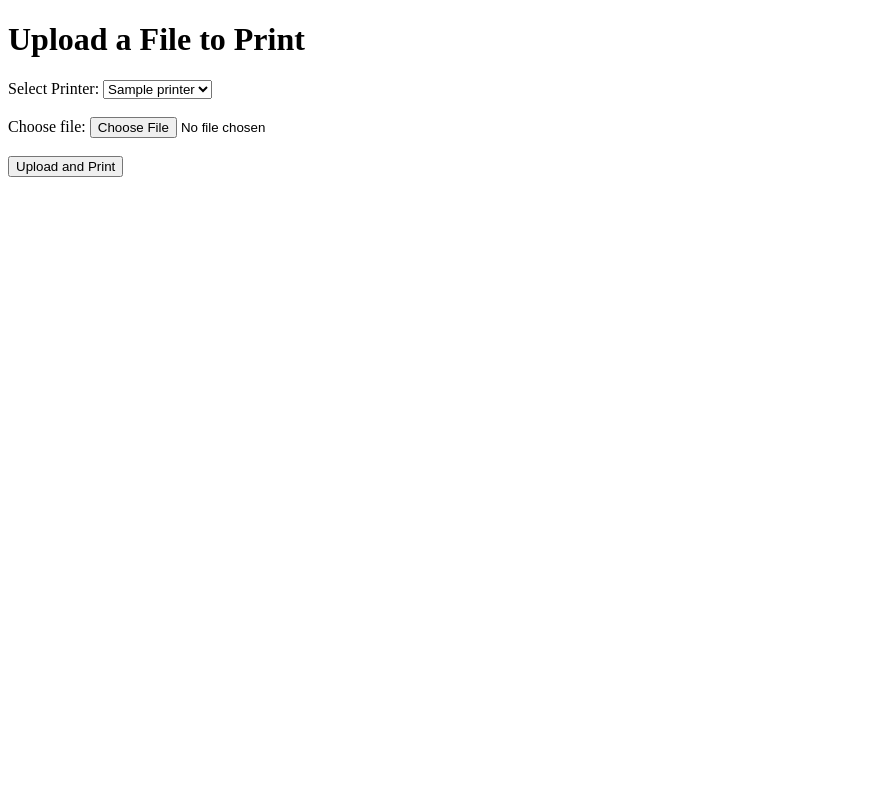
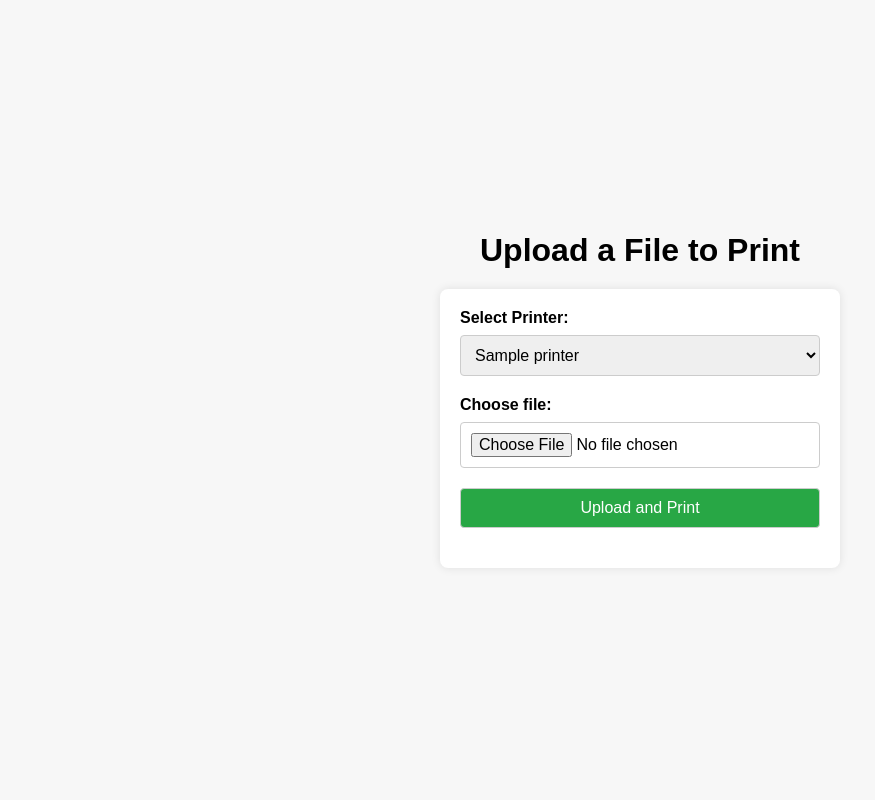
Before and after one commit to tvandera/web-print, a Flask app: template templates/upload.html in a window 1280 px wide. Shown: the whole page, without its empty margins (0-875 px from the left). Run offline with Flask 3, Linux system fonts and the light colour scheme; the template is opened without the code that fills it: most values are stand-ins (such as "Sample title", 1, 10 or a date in 2020).

Commit message:
updated upload

```diff
--- a/templates/upload.html
+++ b/templates/upload.html
@@ -2,9 +2,96 @@
 <html lang="en">
 <head>
     <meta charset="utf-8">
+    <meta name="viewport" content="width=device-width, initial-scale=1.0">
     <title>File Upload and Print</title>
+    <style>
+        /* Basic Reset */
+        * {
+            margin: 0;
+            padding: 0;
+            box-sizing: border-box;
+        }
+
+        body {
+            font-family: Arial, sans-serif;
+            padding: 20px;
+            background-color: #f7f7f7;
+            display: flex;
+            justify-content: center;
+            align-items: center;
+            height: 100vh;
+        }
+
+        h1 {
+            text-align: center;
+            margin-bottom: 20px;
+        }
+
+        form {
+            background-color: white;
+            padding: 20px;
+            border-radius: 8px;
+            box-shadow: 0 0 10px rgba(0, 0, 0, 0.1);
+            max-width: 100%;
+            width: 400px;
+        }
+
+        label {
+            display: block;
+            margin-bottom: 8px;
+            font-weight: bold;
+        }
+
+        select,
+        input[type="file"],
+        input[type="submit"] {
+            width: 100%;
+            padding: 10px;
+            margin-bottom: 20px;
+            border: 1px solid #ccc;
+            border-radius: 4px;
+            font-size: 16px;
+        }
+
+        input[type="submit"] {
+            background-color: #28a745;
+            color: white;
+            cursor: pointer;
+        }
+
+        input[type="submit"]:hover {
+            background-color: #218838;
+        }
+
+        ul {
+            padding: 10px;
+            background-color: #ffdddd;
+            border-left: 6px solid #f44336;
+            margin-bottom: 20px;
+            list-style-type: none;
+        }
+
+        li {
+            margin: 5px 0;
+        }
+
+        @media (max-width: 500px) {
+            body {
+                padding: 10px;
+            }
+
+            form {
+                padding: 15px;
+            }
+
+            h1 {
+                font-size: 24px;
+            }
+        }
+    </style>
 </head>
 <body>
+    <div>
         <h1>Upload a File to Print</h1>
 
         {% with messages = get_flashed_messages() %}
@@ -23,12 +110,13 @@
                 {% for printer_name, printer_info in printers.items() %}
                 <option value="{{ printer_name }}">{{ printer_name }}</option>
                 {% endfor %}
-        </select><br><br>
+            </select>
 
             <label for="file">Choose file:</label>
-        <input type="file" name="file" id="file" required><br><br>
+            <input type="file" name="file" id="file" required>
 
             <input type="submit" value="Upload and Print">
         </form>
+    </div>
 </body>
 </html>
```
Lines whose indentation alone changed are shown as unchanged.
